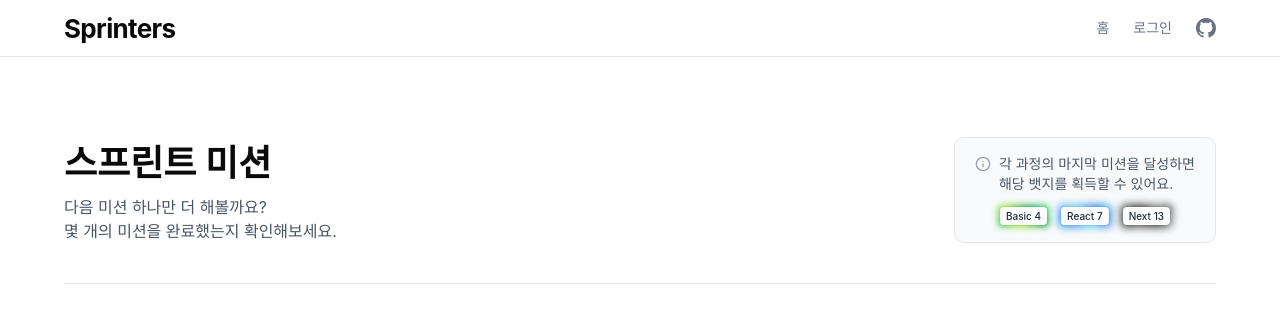
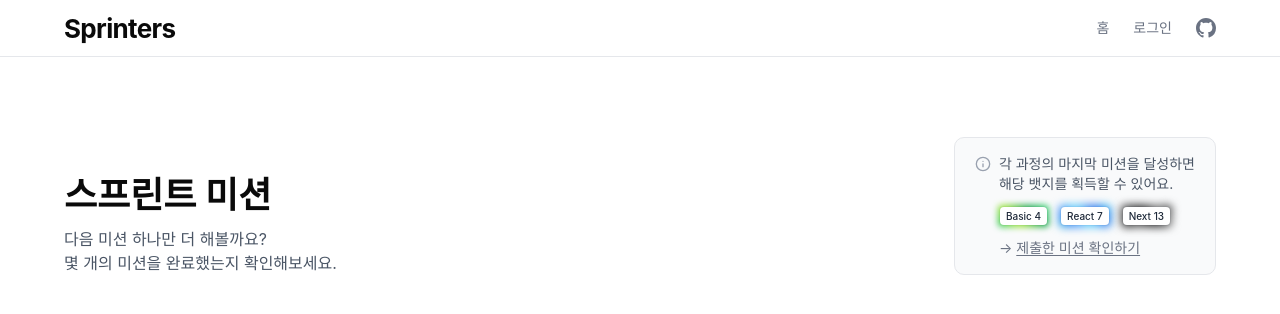
Before and after one commit to ByungyeonKim/sprinters, a React (Vite) app: page /mission in a window 1280 px wide. Shown: the top 314 px of the page. Built offline with nearby package versions, Linux system fonts and the light colour scheme; no server answers; the database is empty; a web font is replaced by a local one.

Commit message:
미션 페이지 정적 콘텐츠 컴포넌트화

```diff
--- /dev/null
+++ b/src/components/MissionsHeader.jsx
@@ -0,0 +1,43 @@
+import { MissionBadge } from './MissionBadge';
+import { InfoIcon } from './icons';
+
+function MissionsHeader() {
+  return (
+    <header className='mb-10 flex flex-col gap-6 border-b border-gray-200 py-10 sm:flex-row sm:items-end sm:justify-between'>
+      <div>
+        <h1 className='mb-3 text-4xl font-bold'>스프린트 미션</h1>
+        <p className='text-gray-600'>
+          다음 미션 하나만 더 해볼까요?
+          <br /> 몇 개의 미션을 완료했는지 확인해보세요.
+        </p>
+      </div>
+      <div className='shrink-0 rounded-lg border border-gray-200 bg-gray-50 px-5 py-4 text-sm'>
+        <div className='mb-3 flex items-start gap-2'>
+          <InfoIcon className='mt-0.5 size-4 shrink-0 text-gray-400' />
+          <p className='text-gray-600'>
+            각 과정의 마지막 미션을 달성하면
+            <br /> 해당 뱃지를 획득할 수 있어요.
+          </p>
+        </div>
+        <div className='flex items-center gap-3 pl-6'>
+          <MissionBadge title='Basic 4' />
+          <MissionBadge title='React 7' />
+          <MissionBadge title='Next 13' />
+        </div>
+        <a
+          href='https://github.com/codeit-bootcamp-frontend/22-Sprint-Mission/pulls'
+          target='_blank'
+          rel='noopener noreferrer'
+          className='mt-3 inline-flex items-center gap-1 pl-6 text-gray-500 hover:text-gray-900'
+        >
+          <span>&rarr;</span>
+          <span className='underline underline-offset-2'>
+            제출한 미션 확인하기
+          </span>
+        </a>
+      </div>
+    </header>
+  );
+}
+
+export { MissionsHeader };
--- a/src/components/fallbacks/MissionHydrateFallback.jsx
+++ b/src/components/fallbacks/MissionHydrateFallback.jsx
@@ -1,25 +1,10 @@
 import { SkeletonCircle, SkeletonLine } from './SkeletonPrimitives';
+import { MissionsHeader } from '../MissionsHeader';
 
 function MissionHydrateFallback() {
   return (
     <div>
-      <header className='mb-10 flex flex-col gap-6 border-b border-gray-200 py-10 sm:flex-row sm:items-end sm:justify-between'>
-        <div>
-          <h1 className='mb-3 text-4xl font-bold'>스프린트 미션</h1>
-          <p className='text-gray-600'>
-            다음 미션 하나만 더 해볼까요?
-            <br /> 몇 개의 미션을 완료했는지 확인해보세요.
-          </p>
-        </div>
-        <div className='shrink-0 rounded-lg bg-gray-50 px-5 py-4 text-sm'>
-          <SkeletonLine className='mb-2 h-4 w-48' />
-          <div className='flex items-center gap-3'>
-            <SkeletonLine className='h-4 w-12 rounded' />
-            <SkeletonLine className='h-4 w-14 rounded' />
-            <SkeletonLine className='h-4 w-12 rounded' />
-          </div>
-        </div>
-      </header>
+      <MissionsHeader />
       <ul className='grid grid-cols-2 gap-4 sm:grid-cols-3 md:grid-cols-4'>
         {[...Array(15)].map((_, i) => (
           <li key={i} className='flex rounded-lg border border-gray-200 p-4'>
--- a/src/pages/Missions.jsx
+++ b/src/pages/Missions.jsx
@@ -1,7 +1,6 @@
 import { useLoaderData } from 'react-router';
 import { Mission } from '../components/Mission';
-import { MissionBadge } from '../components/MissionBadge';
-import { InfoIcon } from '../components/icons';
+import { MissionsHeader } from '../components/MissionsHeader';
 
 const RANK_BADGES = [
   {
@@ -29,29 +28,7 @@
 
   return (
     <section>
-      <header className='mb-10 flex flex-col gap-6 border-b border-gray-200 py-10 sm:flex-row sm:items-end sm:justify-between'>
-        <div>
-          <h1 className='mb-3 text-4xl font-bold'>스프린트 미션</h1>
-          <p className='text-gray-600'>
-            다음 미션 하나만 더 해볼까요?
-            <br /> 몇 개의 미션을 완료했는지 확인해보세요.
-          </p>
-        </div>
-        <div className='shrink-0 rounded-lg border border-gray-200 bg-gray-50 px-5 py-4 text-sm'>
-          <div className='mb-3 flex items-start gap-2'>
-            <InfoIcon className='mt-0.5 size-4 shrink-0 text-gray-400' />
-            <p className='text-gray-600'>
-              각 과정의 마지막 미션을 달성하면
-              <br /> 해당 뱃지를 획득할 수 있어요.
-            </p>
-          </div>
-          <div className='flex items-center gap-3 pl-6'>
-            <MissionBadge title='Basic 4' />
-            <MissionBadge title='React 7' />
-            <MissionBadge title='Next 13' />
-          </div>
-        </div>
-      </header>
+      <MissionsHeader />
 
       <ul className='grid grid-cols-2 gap-4 sm:grid-cols-3 md:grid-cols-4'>
         {students.map((student, index) => (
```
